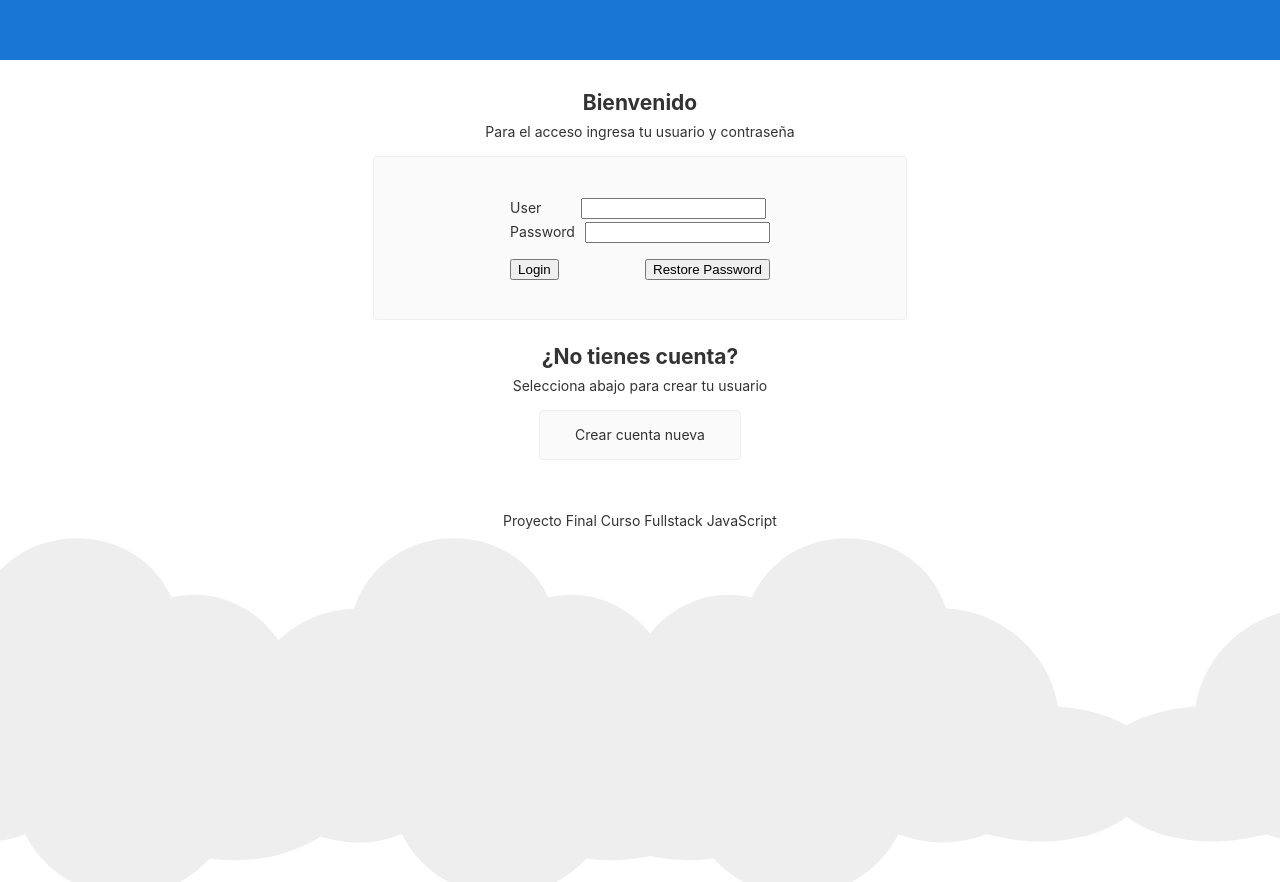
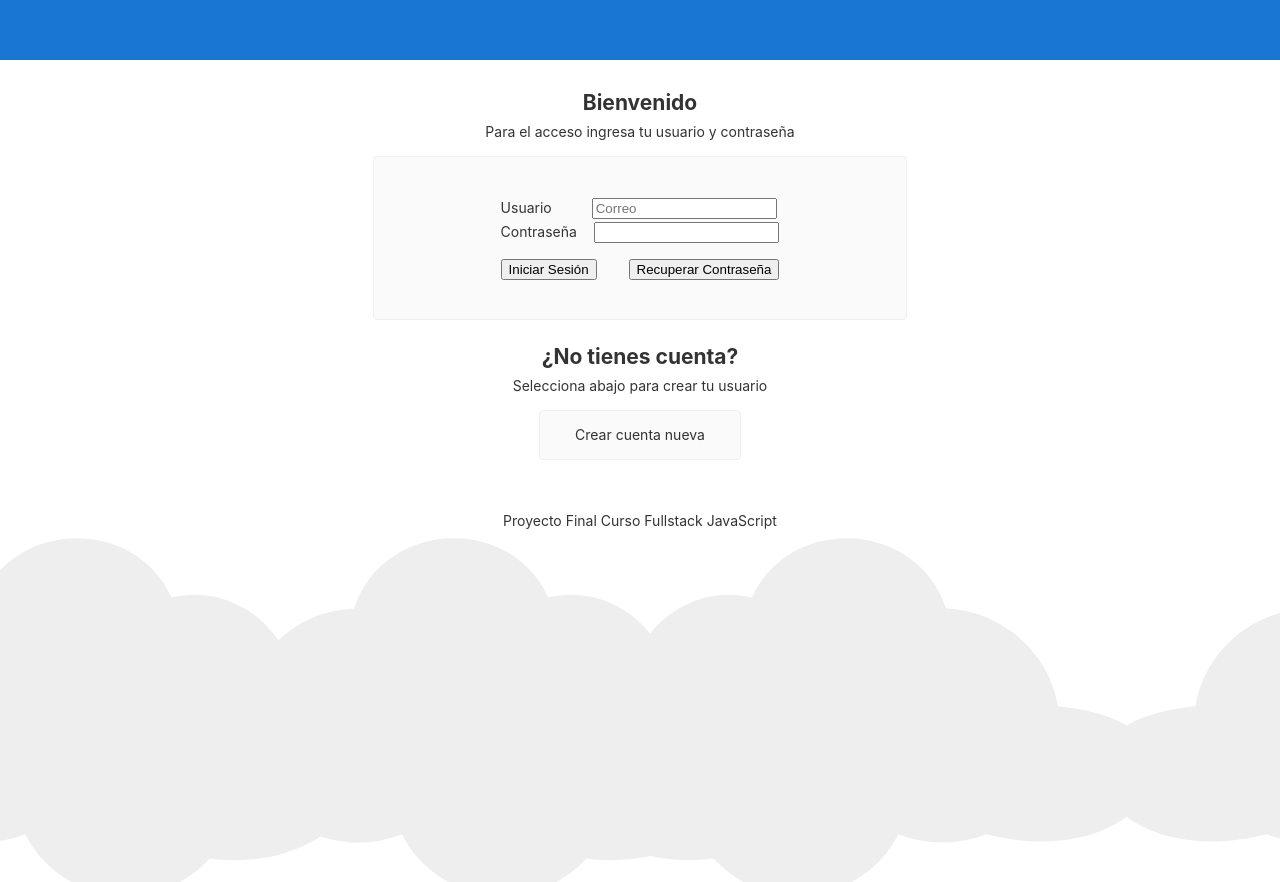
Before and after one commit to isaias-arrieta/Proyecto-Final, an Angular app in the folder Proyecto Final/: page / in a window 1280 px wide. Built offline with nearby package versions, Linux system fonts and the light colour scheme.

Commit message:
Modales implementados
falta agregarles la magia

```diff
--- a/Proyecto Final/package.json
+++ b/Proyecto Final/package.json
@@ -10,7 +10,7 @@
   },
   "private": true,
   "dependencies": {
-    "@angular/animations": "~12.2.0",
+    "@angular/animations": "^12.2.10",
     "@angular/cdk": "^12.2.10",
     "@angular/common": "~12.2.0",
     "@angular/compiler": "~12.2.0",
--- a/Proyecto Final/src/app/app.component.html
+++ b/Proyecto Final/src/app/app.component.html
@@ -299,7 +299,7 @@
   <h2>¿No tienes cuenta?</h2>
   <p>Selecciona abajo para crear tu usuario</p>
 
-  <input type="hidden" #selection>
+
 
   <div class="card-container">
     <button class="card card-small" (click)="openDialog()" tabindex="0">
--- /dev/null
+++ b/Proyecto Final/src/app/components/modal-recucontra/modal-recucontra.component.html
@@ -0,0 +1,34 @@
+<style>
+    .save{
+        text-align: center;
+        cursor: pointer;
+        margin-left: 70px;
+        width: 50%;
+    }
+
+    .close{
+        float: right;
+        margin-left: 15px;
+        cursor: pointer;
+    }
+
+    .title{
+        float: left;
+        margin-right: 5px;
+    }
+
+    .input{
+        text-align: center;
+    }
+</style>
+<form>
+    <h3 class= "title">Recuperación de contraseña</h3>
+    <h3 class = "close">X</h3>
+    <div class = "input">
+        <label>Correo para enviar contraseña</label>
+        <br>
+        <input class = "txt2" type = "password" name = "Correo">
+    </div>
+    <br>
+    <button class = "save">Guardar</button>
+</form>
--- /dev/null
+++ b/Proyecto Final/src/app/components/modal-recucontra/modal-recucontra.component.ts
@@ -0,0 +1,15 @@
+import { Component, OnInit } from '@angular/core';
+
+@Component({
+  selector: 'app-modal-recucontra',
+  templateUrl: './modal-recucontra.component.html',
+  styleUrls: ['./modal-recucontra.component.scss']
+})
+export class ModalRecucontraComponent implements OnInit {
+
+  constructor() { }
+
+  ngOnInit(): void {
+  }
+
+}
--- a/Proyecto Final/src/app/components/modal-regis/modal-regis.component.html
+++ b/Proyecto Final/src/app/components/modal-regis/modal-regis.component.html
@@ -1,2 +1,54 @@
-<h2>Registro de usuario</h2>
-<button>guardar</button>
+<style>
+    .save{
+        text-align: center;
+        cursor: pointer;
+        margin-left: 50px;
+        width: 50%;
+    }
+
+    .close{
+        float: right;
+        margin-left: 15px;
+        cursor: pointer;
+    }
+
+    .title{
+        float: left;
+        margin-right: 5px;
+    }
+</style>
+<form>
+    <h3 class= "title">Registro de usuario</h3>
+    <h3 class = "close">X</h3>
+    <div class = "input">
+        <label>Nombre</label>
+        <br>
+        <input class = "txt" type = "text" name = "Nombre">
+    </div>
+    <br>
+    <div class = "input">
+        <label>Segundo nombre</label>
+        <br>
+        <input class = "txt2" type = "password" name = "SNombre">
+    </div>
+    <br>
+    <div class = "input">
+        <label>Apellido</label>
+        <br>
+        <input class = "txt2" type = "password" name = "Apellido">
+    </div>
+    <br>
+    <div class = "input">
+        <label>Correo</label>
+        <br>
+        <input class = "txt2" type = "password" name = "Correo">
+    </div>
+    <br>
+    <div class = "input">
+        <label>Contraseña</label>
+        <br>
+        <input class = "txt2" type = "password" name = "Contra">
+    </div>
+    <br>
+    <button class = "save">Guardar</button>
+</form>
--- a/Proyecto Final/src/app/components/uauth/uauth.component.html
+++ b/Proyecto Final/src/app/components/uauth/uauth.component.html
@@ -15,23 +15,23 @@
     }
 
     .txt2{
-        margin-left: 10px;
+        margin-left: 17.5px;
     }
 </style>
 
 <form>
     <div class = "input">
-        <label>User</label>
-        <input class = "txt" type = "text" name = "username" [(ngModel)] = "username!">
+        <label>Usuario</label>
+        <input class = "txt" type = "text" placeholder="Correo" name = "username" [(ngModel)] = "username!">
     </div>
     <div class = "input">
-        <label>Password</label>
+        <label>Contraseña</label>
         <input class = "txt2" type = "password" name = "password" [(ngModel)] = "password!">
     </div>
     <div class = "input">
-        <input class = "log" type = "submit" value = "Login">
+        <input class = "log" type = "submit" value = "Iniciar Sesión">
     </div>
     <div class = "input">
-        <input class = "res-pass" type = "submit" value = "Restore Password">
+        <input class = "res-pass" type = "submit" (click) = "openmodRC()" value = "Recuperar Contraseña">
     </div>
 </form>
--- a/Proyecto Final/src/app/components/uauth/uauth.component.ts
+++ b/Proyecto Final/src/app/components/uauth/uauth.component.ts
@@ -1,4 +1,6 @@
 import { Component, OnInit } from '@angular/core';
+import { MatDialog } from '@angular/material/dialog';
+import { ModalRecucontraComponent } from '../modal-recucontra/modal-recucontra.component';
 
 @Component({
   selector: 'app-uauth',
@@ -9,7 +11,7 @@ export class UAuthComponent implements OnInit {
 
   username!: string;
   password!: string;
-  constructor() { }
+  constructor(private dialogRef : MatDialog) { }
 
   ngOnInit(): void {
   }
@@ -23,4 +25,8 @@ export class UAuthComponent implements OnInit {
       console.log("Test de autenticacion: Incorrecto");
     }
   }
+
+  openmodRC(){
+    this.dialogRef.open(ModalRecucontraComponent);
+  }
 }
```
Also changed, not shown: Proyecto Final/src/app/app.module.ts (+7 -2 lines), Proyecto Final/src/app/components/modal-recucontra/modal-recucontra.component.scss (added), 2 other files (tests, documents, lock files or other folders).
